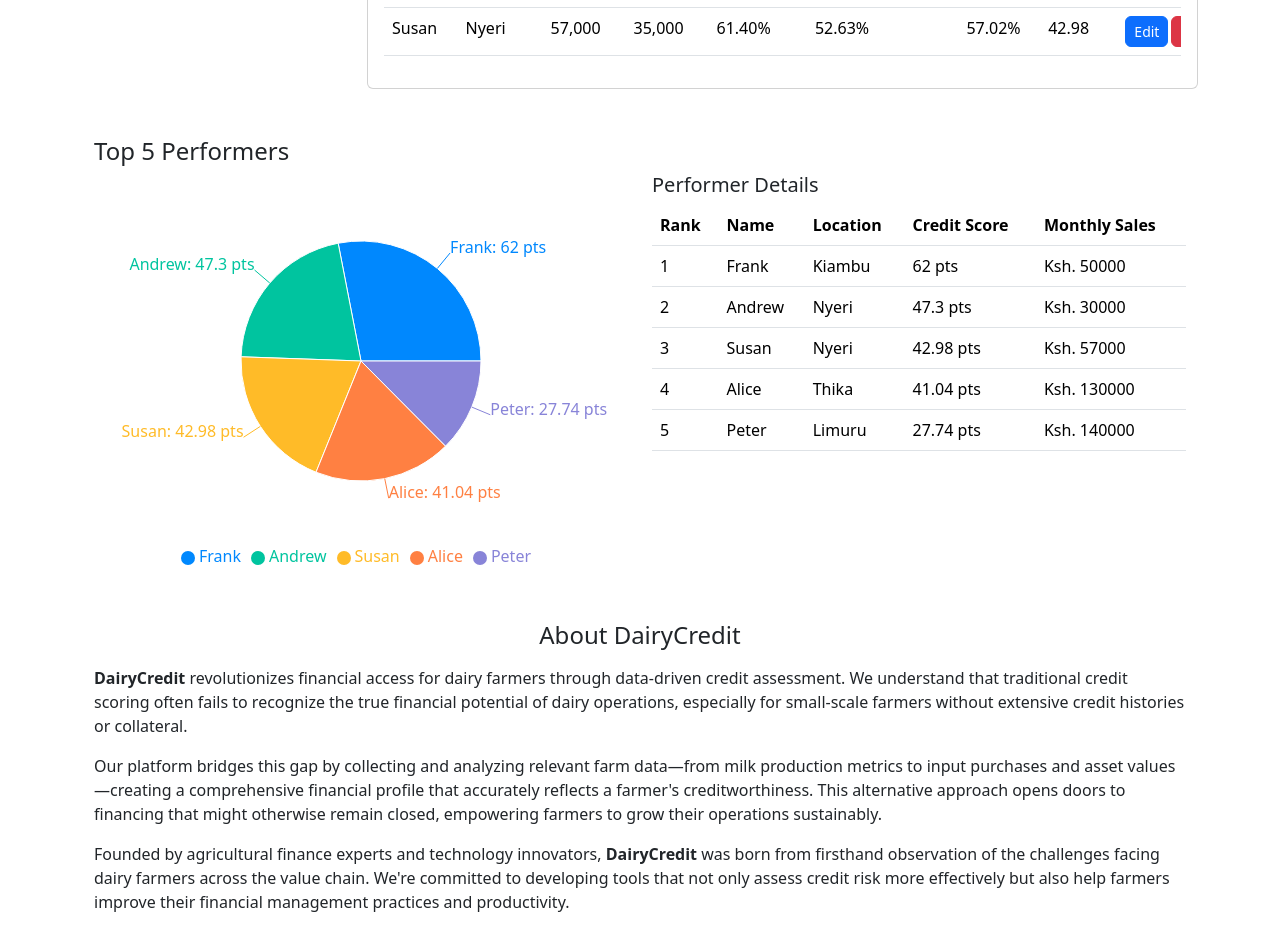
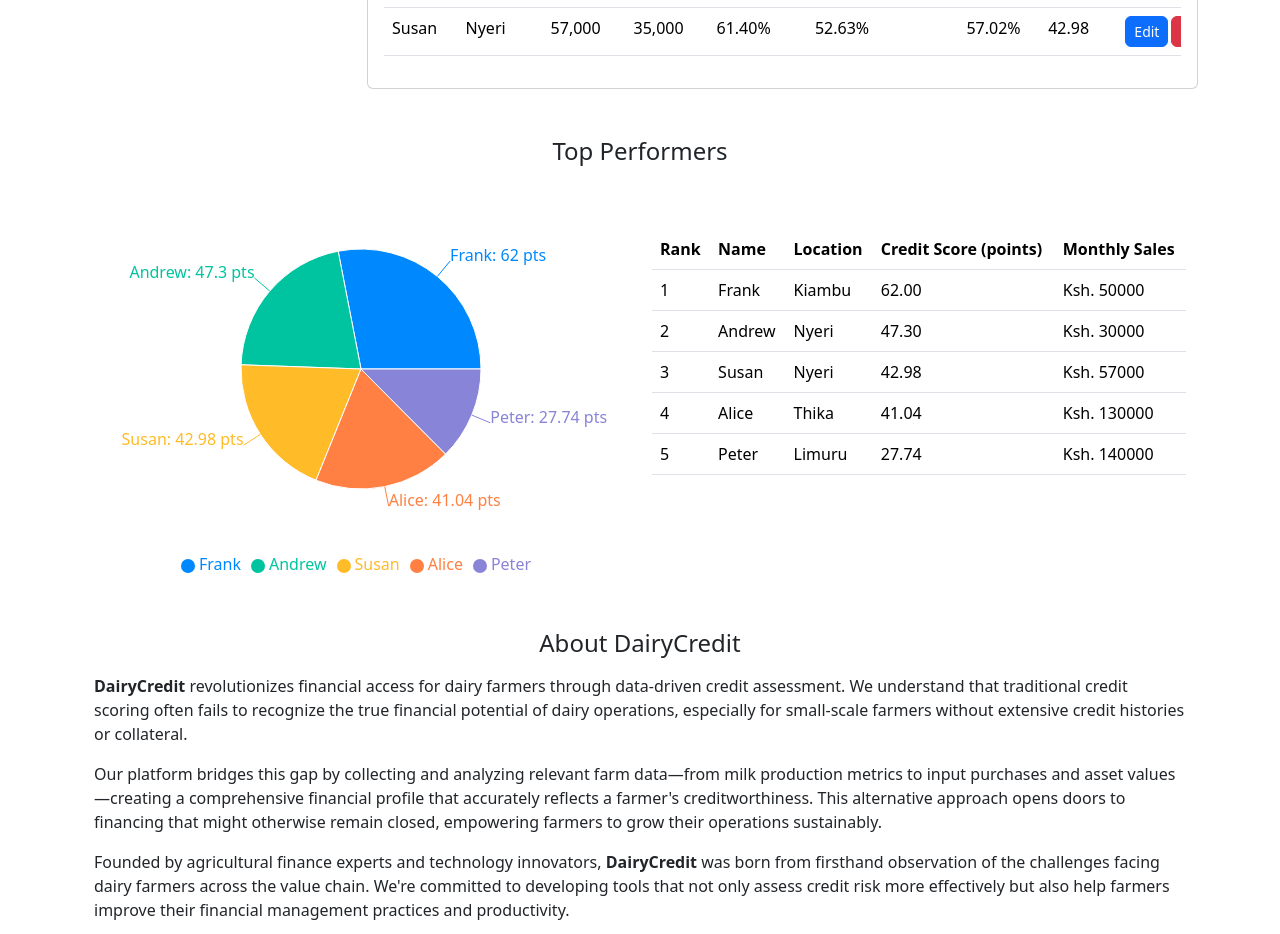
Before and after one commit to Tan-dev202/react-project-dairycredit, a React (Create React App) app: page / in a window 1280 px wide. Shown: the part 1360-2294 px from the top of the page. Built offline with nearby package versions, Linux system fonts and the light colour scheme; data requests are answered from the project's data file; a web font is replaced by a local one.

Commit message:
edit div, h4 classes

```diff
--- a/src/components/TopPerformers.jsx
+++ b/src/components/TopPerformers.jsx
@@ -40,8 +40,9 @@
   return (
     <section id="top-performers" className="top-performers my-5">
       <div className="container">
-        <h4 id="Top Performers">Top 5 Performers</h4>
-
+        <h4 id="Top Performers" className="text-center mb-3">
+          Top Performers
+        </h4>
         <div className="row">
           <div className="col-md-6">
             <div className="chart-container" style={{ height: 400 }}>
@@ -77,10 +78,8 @@
               </ResponsiveContainer>
             </div>
           </div>
-
-          <div className="col-md-6">
+          <div className="col-md-6 mt-5">
             <div className="top-performers-details">
-              <h5>Performer Details</h5>
               <div className="table-responsive">
                 <table className="table">
                   <thead>
@@ -88,7 +87,7 @@
                       <th>Rank</th>
                       <th>Name</th>
                       <th>Location</th>
-                      <th>Credit Score</th>
+                      <th>Credit Score (points)</th>
                       <th>Monthly Sales</th>
                     </tr>
                   </thead>
@@ -99,7 +98,7 @@
                         <td>{farmer.name}</td>
                         <td>{farmer.location}</td>
                         <td className={farmer.scoreClass}>
-                          {farmer.creditScore} pts
+                          {farmer.creditScore.toFixed(2)}
                         </td>
                         <td>Ksh. {farmer.monthlySales}</td>
                       </tr>
```
